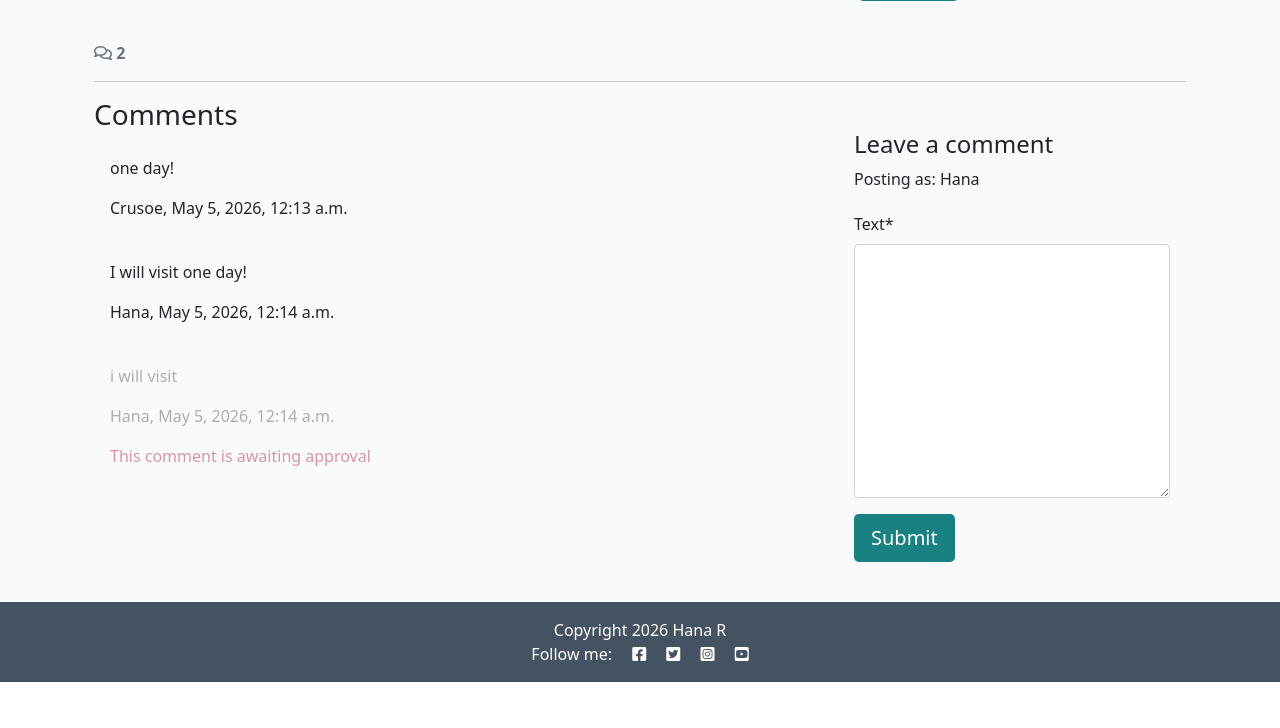
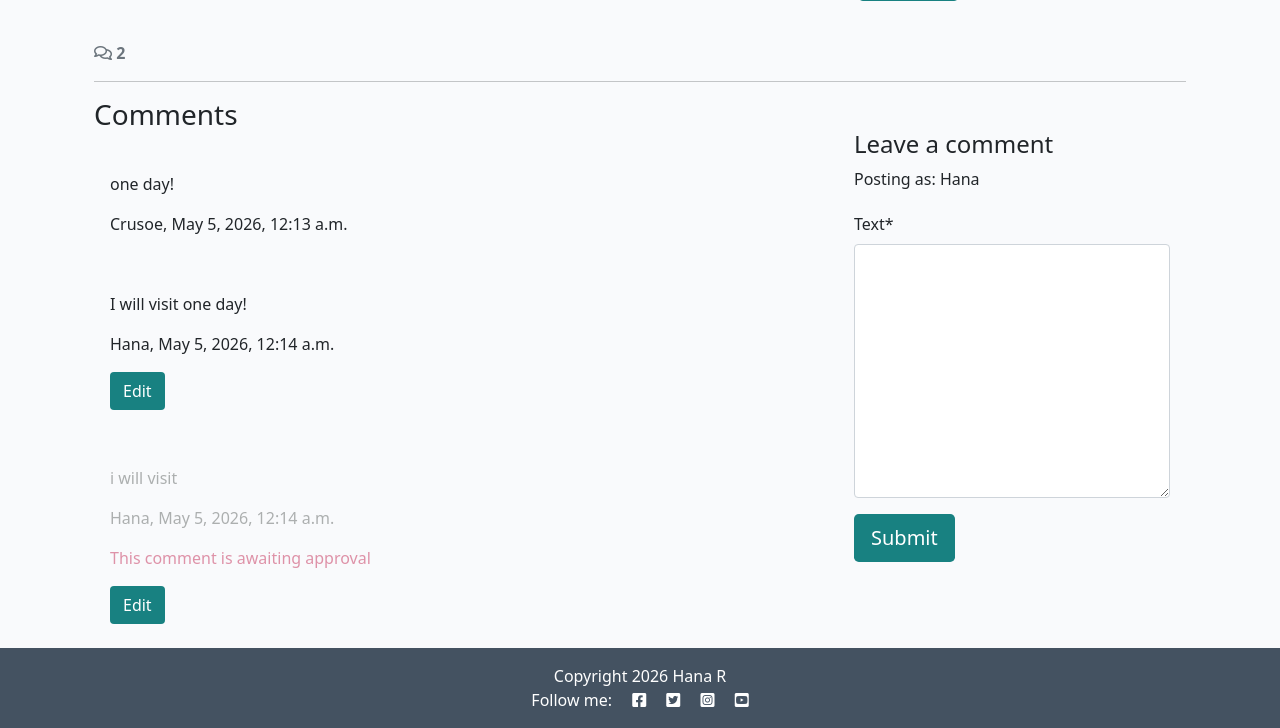
Before and after one commit to Rubina1978/roam-ready, a Django app: page /11/ in a window 1280 px wide. Shown: the part 1088-1816 px from the top of the page. Before the commit the page ends 1770 px from the top, so only its background shows below. Run offline with Django 4.2, Linux system fonts and the light colour scheme; a user stored in the database is signed in; data comes from the database, SQL or seed files in the repository; both versions use the stored data as it was after the commit; some libraries are stand-ins or nearby versions.

Commit message:
Add edit comment function and button, make new js file

```diff
--- a/destinations/templates/destinations/destination_detail.html
+++ b/destinations/templates/destinations/destination_detail.html
@@ -22,7 +22,7 @@
 <div class="container">
     <div class="row">
         <div class="col card mb-4  mt-3 left  top">
-            <div class="card-body">
+            <div class="card-body ">
 
                 <!-- The post content goes inside the card-text. -->
                 <!-- Use the | safe filter inside the template tags -->
@@ -40,7 +40,7 @@
             <h3>Tips</h3>
             {% for tip in destination.tips.all %}
             <div class="card mb-3">
-                <div class="card-body {% if not tip.approved and tip.user == user %}faded{% elif not tip.approved %}d-none{% endif %}">
+                <div class="card-body  {% if not tip.approved and tip.user == user %}faded{% elif not tip.approved %}d-none{% endif %}">
                     <h5 class="card-title">{{ tip.tip_type}}</h5>
                     <p class="card-text {% if not tip.approved and tip.user == user %}faded{% endif %}">{{ tip.content }}</p>
                     <p class="card-text {% if not tip.approved and tip.user == user %}faded{% endif %}">{{ tip.user }}</p>
@@ -63,7 +63,7 @@
                     <p class="mb-2">Posting as: {{ user.username }}</p>
                     <form id="tipForm" method="post" style="margin-top: 1.3em;">
                         {% csrf_token %}
-                        {{ tip_form|crispy }}
+                        {{ tip_form | crispy }}
                         <button id="submitButton" type="submit" class="btn btn-signup btn-lg">Submit</button>
         </form>
         {% else %}
@@ -95,11 +95,14 @@
             {% for comment in destination.comments.all %}
             <div class="card mb-2">
                 <div class="card-body {% if not comment.approved and comment.user == user %}faded{% elif not comment.approved %}d-none{% endif %}">
-                    <p class="card-text">{{ comment.text }}</p>
-                    <p class="card-text {% if not comment.approved and comment.user == user %}faded{% endif %}">{{ comment.user }}, {{ comment.created_on }}</p>
+                    <p class="card-id">{{ comment.text | linebreaks }}</p>
+                    <p id="comment{{ comment.id}}" class="card-text {% if not comment.approved and comment.user == user %}faded{% endif %}">{{ comment.user }}, {{ comment.created_on }}</p>
 
                     {% if not comment.approved and comment.user == user %}
                     <p class="approval">This comment is awaiting approval</p>
+                    {% endif %}
+                    {% if user.is_authenticated and comment.user == user %}
+                    <button class="btn btn-edit" comment_id="{{ comment.id }}">Edit</button>
                     {% endif %}
                 </div>
             </div>
@@ -116,7 +119,7 @@
                     <p class="mb-2">Posting as: {{ user.username }}</p>
                     <form id="commentForm" method="post" style="margin-top: 1.3em;">
                         {% csrf_token %}
-                        {{ comment_form|crispy }}
+                        {{ comment_form | crispy}}
                         <button id="submitButton" type="submit" class="btn btn-signup btn-lg">Submit</button>
                     </form>
                     {% else %}
@@ -128,5 +131,7 @@
     </div>
 </div>
 
-
 {% endblock content %}
+{% block extras %}
+<script src="{% static 'js/comments.js' %}"></script>
+{% endblock %}
--- a/destinations/urls.py
+++ b/destinations/urls.py
@@ -5,5 +5,6 @@ from . import views
 urlpatterns = [
     path('', views.DestinationsList.as_view(), name='home'),
     # {% comment %} ChatGPT as supplement for slug:slug in lesson as my model does not have slug (pk primary key, int integer only) {% endcomment %}
-    path('<int:pk>/', views.destination_detail, name='destination_detail')
+    path('<int:pk>/', views.destination_detail, name='destination_detail'),
+    path('<int:destination_id>/edit_comment/<int:comment_id>', views.comment_edit, name='comment_edit'),
 ]
--- a/destinations/views.py
+++ b/destinations/views.py
@@ -1,8 +1,9 @@
 
-from django.shortcuts import render, get_object_or_404
+from django.shortcuts import render, get_object_or_404, reverse
 from django.views import generic
 from django.contrib import messages
-from .models import Destination
+from django.http import HttpResponseRedirect
+from .models import Destination, Comment, Tip
 from .forms import CommentForm, TipForm
 
 # Create your views here.
@@ -39,6 +40,7 @@ def destination_detail(request, pk):
             )
 
     comment_form = CommentForm()
+
 # tip handling
     if request.method == "POST":
         tip_form = TipForm(request.POST)
@@ -61,5 +63,27 @@ def destination_detail(request, pk):
          "comments":comments,
          "comment_count": comment_count,
          "comment_form": comment_form,
-         "tip_form": tip_form}
-         )
+         "tip_form": tip_form
+         },
+
+    )
+
+def comment_edit(request, destination_id, comment_id):
+    """View for editing comments"""
+    """built with help of ChatGPT"""
+
+    if request.method == "POST":
+
+        destination = get_object_or_404(Destination,  pk=destination_id)
+        comment = get_object_or_404(Comment, pk=comment_id)
+        comment_form = CommentForm(data=request.POST, instance=comment)
+        if comment_form.is_valid() and comment.user == request.user:
+            comment = comment_form.save(commit=False)
+            comment.destination = destination
+            comment.approve = False
+            comment.save()
+            messages.add_message(request, messages.SUCCESS, 'Comment was updated successfully!')
+        else:
+            messages.add_message(request, messages.ERROR, 'Sorry an error occured, please try again')
+
+            return HttpResponseRedirect(reverse('destination_detail', args=[destination_id]))
--- /dev/null
+++ b/static/js/comments.js
@@ -0,0 +1,24 @@
+const editButtons = document.getElementsByClassName("btn-edit");
+const commentText = document.getElementById("id_text");
+const commentForm = document.getElementById("commentForm");
+const submitButton = document.getElementById("submitButton");
+
+/**initialises edit functionality for the provided edit button.
+ *
+ * for each button in the 'editButtons' collection:
+ * Retrieves the associated comment's ID upon click
+ * Fetches the content of the corresponding comment.
+ * Populates the 'commentText' input/textarea with the comment's content for editing
+ * updats the submit buttons's text to "Update".
+ * Sets the form's action attribute to the 'edit_comment/commentID' endpoint
+ */
+
+for (let button of editButtons){
+    button.addEventListener('click', (e) =>{
+        let commentId = e.target.getAttribute("comment_id");
+        let commentContent = document.getElementById(`comment${commentId}`).innerText;
+        commentText.value = commentContent;
+        submitButton.innerText = "Update";
+        commentForm.setAttribute("action", `edit_comment/${commentId}`)
+    });
+}
--- a/static/js/script.js
+++ /dev/null
@@ -1 +0,0 @@
-console.log("Hello World")
--- a/templates/base.html
+++ b/templates/base.html
@@ -120,6 +120,8 @@
         integrity="sha384-gtEjrD/SeCtmISkJkNUaaKMoLD0//ElJ19smozuHV6z3Iehds+3Ulb9Bn9Plx0x4" crossorigin="anonymous">
         </script>
     <script src="{% static 'js/script.js' %}"></script>
+    {% block extras %}
+    {% endblock %}
 </body>
 
 </html>
```
Also changed, not shown: db.sqlite3.
